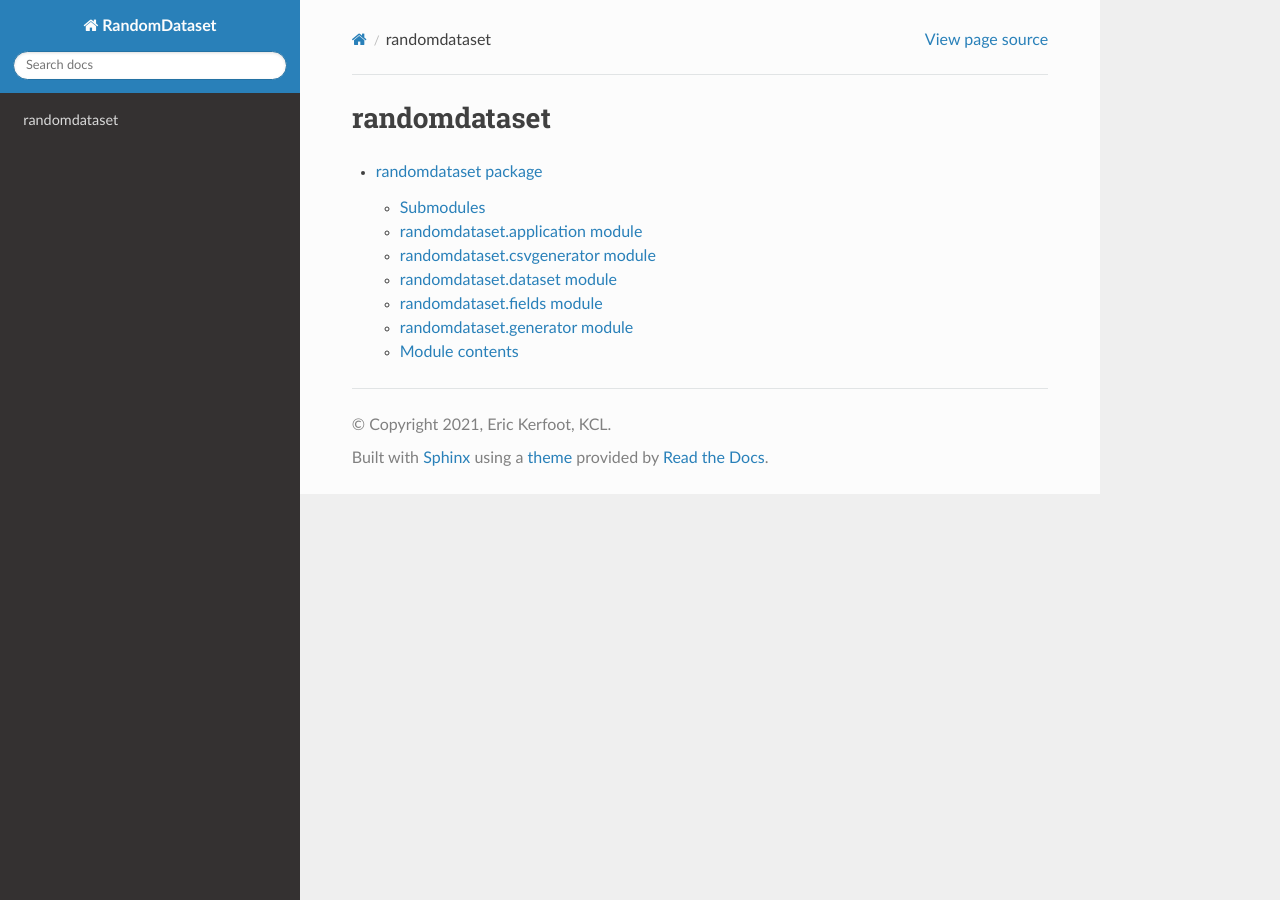
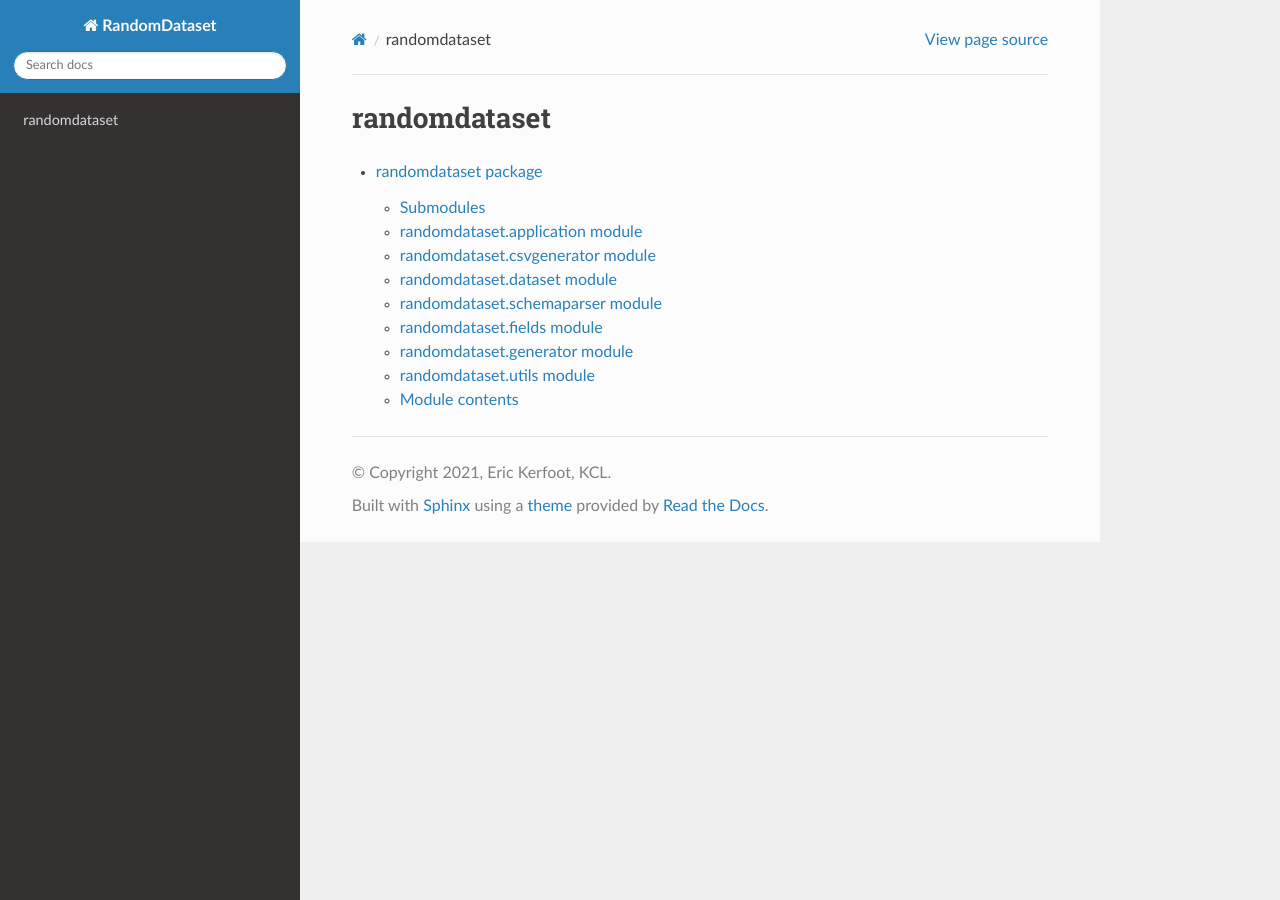
Before and after one commit to KCL-BMEIS/RandomDataset, a Sphinx documentation site: the page built from docs/modules.rst, in a window 1280 px wide. Built offline with Sphinx 7.4.7 and the Read the Docs theme 2.0.0, drawn with Linux system fonts in a browser that asks for light colours.

Commit message:
Doc update

```diff
--- a/docs/randomdataset.rst
+++ b/docs/randomdataset.rst
@@ -28,6 +28,14 @@ randomdataset.dataset module
    :undoc-members:
    :show-inheritance:
 
+randomdataset.schemaparser module
+---------------------------------
+
+.. automodule:: randomdataset.schemaparser
+   :members:
+   :undoc-members:
+   :show-inheritance:
+
 randomdataset.fields module
 ---------------------------
 
@@ -44,6 +52,14 @@ randomdataset.generator module
    :undoc-members:
    :show-inheritance:
 
+randomdataset.utils module
+--------------------------
+
+.. automodule:: randomdataset.utils
+   :members:
+   :undoc-members:
+   :show-inheritance:
+
 Module contents
 ---------------
 
```
